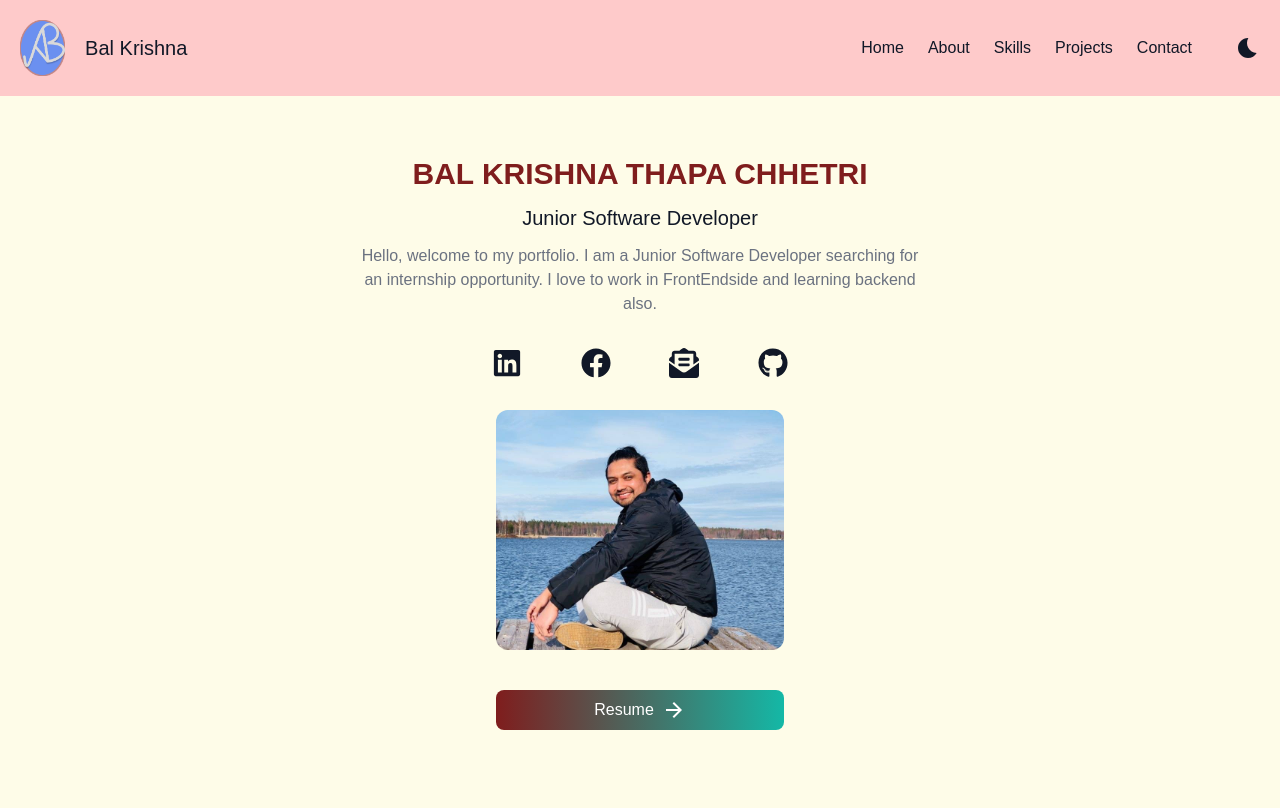
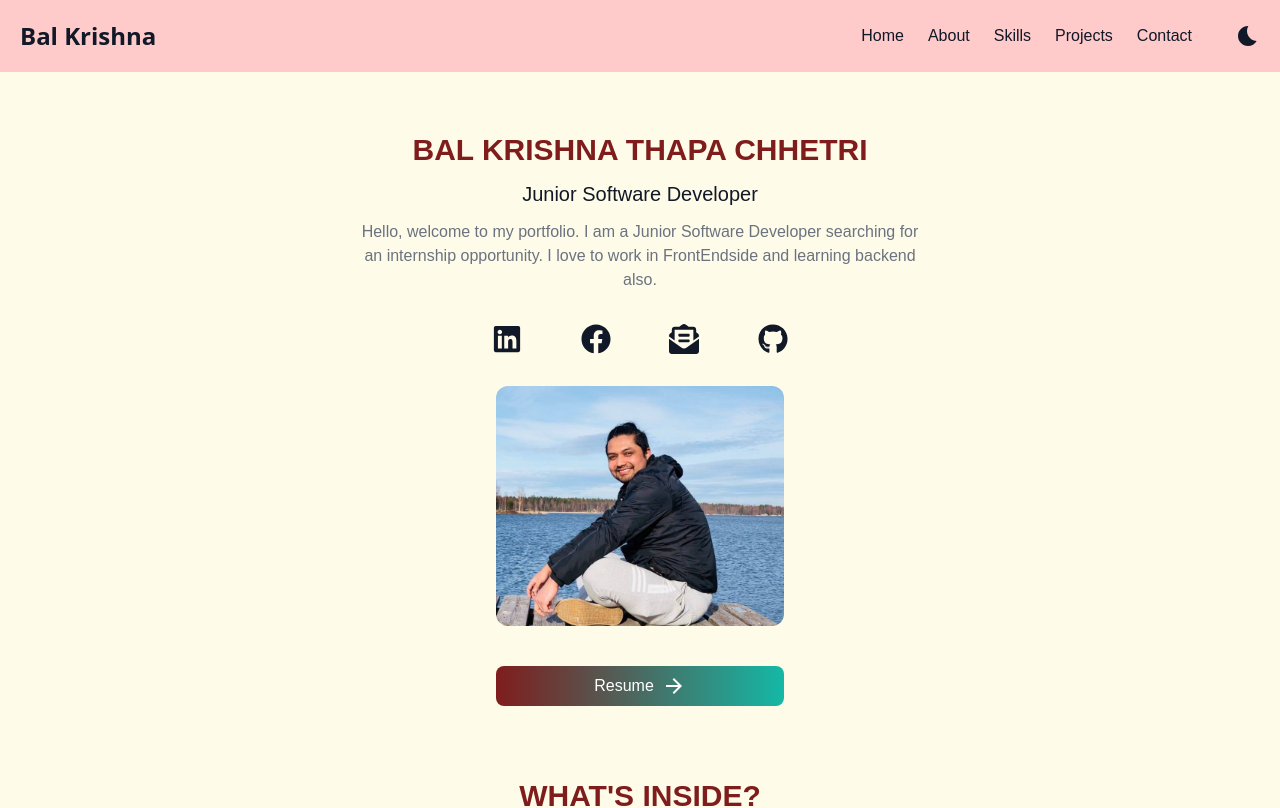
Before and after one commit to BalThapa/My-portfolio-react-, a React (Create React App) app: page / in a window 1280 px wide. Shown: the top 808 px of the page. Built offline with nearby package versions, Linux system fonts and the light colour scheme.

Commit message:
logo taken out from header

```diff
--- a/src/components/Header.jsx
+++ b/src/components/Header.jsx
@@ -1,6 +1,6 @@
 import React from 'react';
 import {MdBedtime, MdWbSunny} from 'react-icons/md';
-import Logo_dark from '../assets/images/Logo_dark.png';
+//import Logo_dark from '../assets/images/Logo_dark.png';
 import Menu from './Menu';
 import { useDarkMode } from './context/DarkModeContext';
 
@@ -13,8 +13,8 @@ const Header = () => {
         <header className="bg-red-200 dark:bg-gray-900 text-gray-900 dark:text-white ">
           <nav className="flex justify-between items-center p-5">
             <div className='flex items-center gap-5'>
-              <a href="./"><img src={Logo_dark} alt="logo" className='h-14' /></a>
-              <a href="./"><h1 className='text-xl'>Bal Krishna</h1></a>
+              {/* <a href="./"><img src={Logo_dark} alt="logo" className='h-14' /></a> */}
+              <a href="./"><h1 className='text-2xl font-bold font-sans'>Bal Krishna</h1></a>
             </div>
             <div className='flex gap-5'>
             <Menu/>
```
